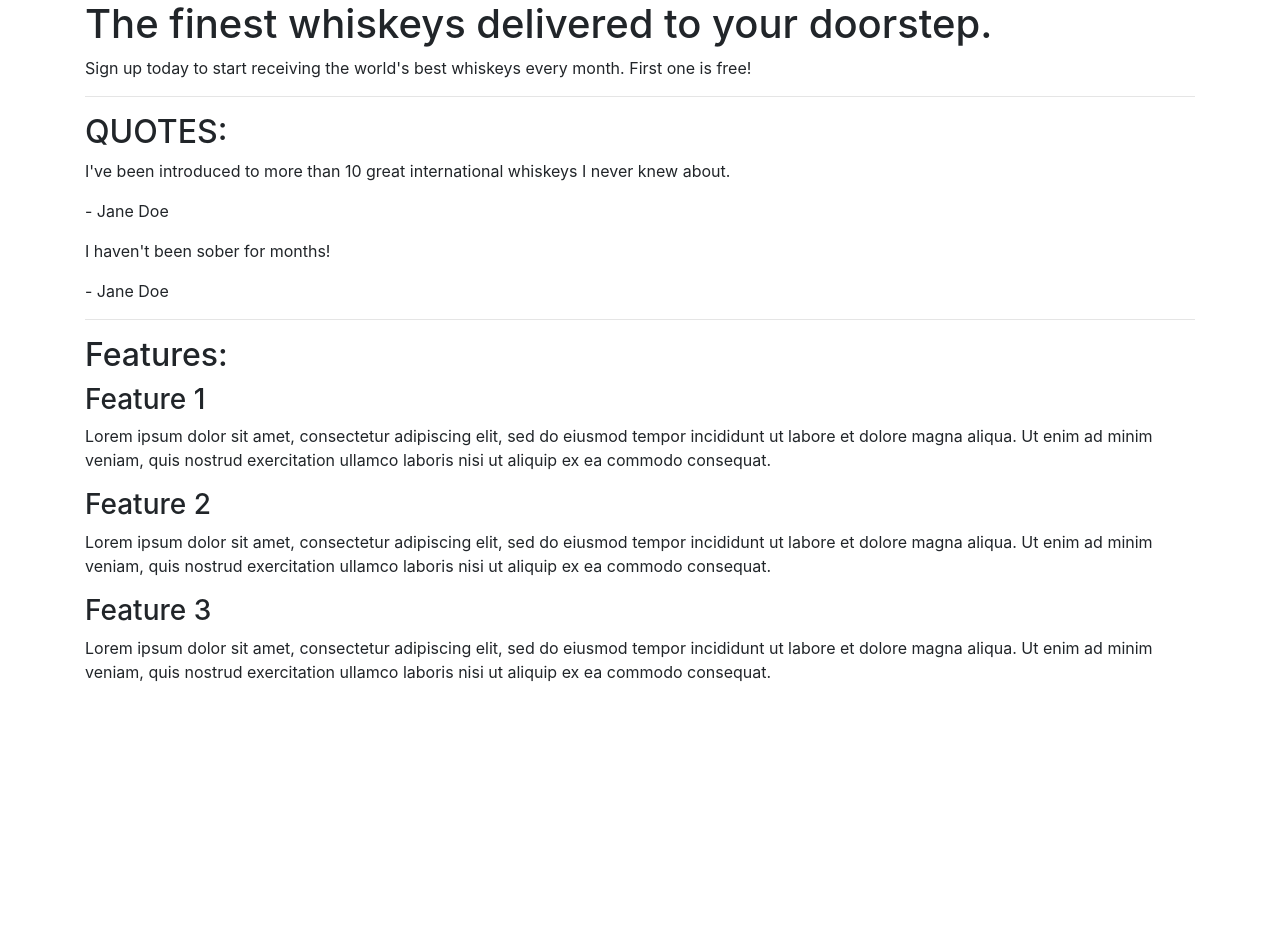
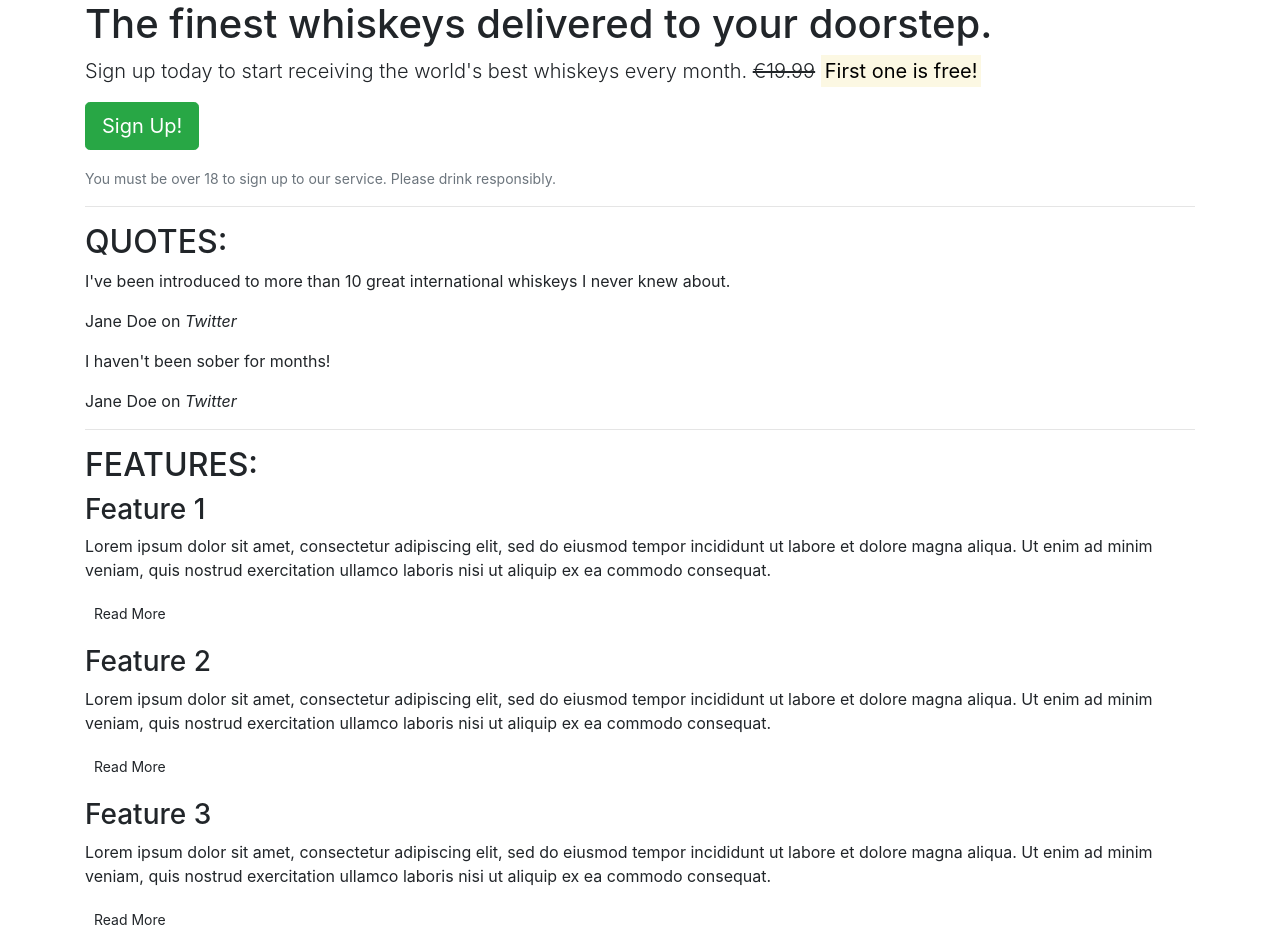
Before and after one commit to adrianleung5/Bootstrap-Material, a plain HTML site: page index.html in a window 1280 px wide. Before the commit the page ends 800 px from the top, so only its background shows below. Drawn offline with nearby package versions, Linux system fonts and the light colour scheme.

Commit message:
add core CSS

```diff
--- a/index.html
+++ b/index.html
@@ -15,7 +15,9 @@
         <!-- Callout -->
         <section class="callout">
             <h1>The finest whiskeys delivered to your doorstep.</h1>
-            <p>Sign up today to start receiving the world's best whiskeys every month. First one is free!</p>
+            <p class="lead">Sign up today to start receiving the world's best whiskeys every month. <s>€19.99</s> <strong><mark>First one is free!</mark></strong></p>
+            <p><button class="btn btn-lg btn-success">Sign Up!</button></p>
+            <p class="text-muted"><small>You must be over 18 to sign up to our service. Please drink responsibly.</small></p>
         </section>
         <!-- /.callout -->
         <hr>
@@ -23,32 +25,35 @@
         <!-- Quotes -->
         <section class="quotes">
             <h2 class="text-uppercase">Quotes:</h2>
-            <div class="quote">
+            <blockquote class="quote">
                 <p>I've been introduced to more than 10 great international whiskeys I never knew about.</p>
-                <p>- Jane Doe</p>
-            </div>
-            <div class="quote">
+                <footer>Jane Doe on <cite title="Twitter">Twitter</cite></footer>
+            </blockquote>
+            <blockquote class="quote">
                 <p>I haven't been sober for months!</p>
-                <p>- Jane Doe</p>
-            </div>
+                <footer>Jane Doe on <cite title="Twitter">Twitter</cite></footer>
+            </blockquote>
         </section>
         <!-- /.quotes -->
         <hr>
 
         <!-- Features -->
         <section class="features">
-            <h2>Features:</h2>
+            <h2 class="text-uppercase">Features:</h2>
             <div class="feature">
                 <h3>Feature 1</h3>
                 <p>Lorem ipsum dolor sit amet, consectetur adipiscing elit, sed do eiusmod tempor incididunt ut labore et dolore magna aliqua. Ut enim ad minim veniam, quis nostrud exercitation ullamco laboris nisi ut aliquip ex ea commodo consequat.</p>
+                <p><a class="btn btn-sm btn-default" href="">Read More</a></p>
             </div>
             <div class="feature">
                 <h3>Feature 2</h3>
                 <p>Lorem ipsum dolor sit amet, consectetur adipiscing elit, sed do eiusmod tempor incididunt ut labore et dolore magna aliqua. Ut enim ad minim veniam, quis nostrud exercitation ullamco laboris nisi ut aliquip ex ea commodo consequat.</p>
+                <p><a class="btn btn-sm btn-default" href="">Read More</a></p>
             </div>
             <div class="feature">
                 <h3>Feature 3</h3>
                 <p>Lorem ipsum dolor sit amet, consectetur adipiscing elit, sed do eiusmod tempor incididunt ut labore et dolore magna aliqua. Ut enim ad minim veniam, quis nostrud exercitation ullamco laboris nisi ut aliquip ex ea commodo consequat.</p>
+                <p><a class="btn btn-sm btn-default" href="">Read More</a></p>
             </div>
         </section>
         <!-- /.features -->
```
